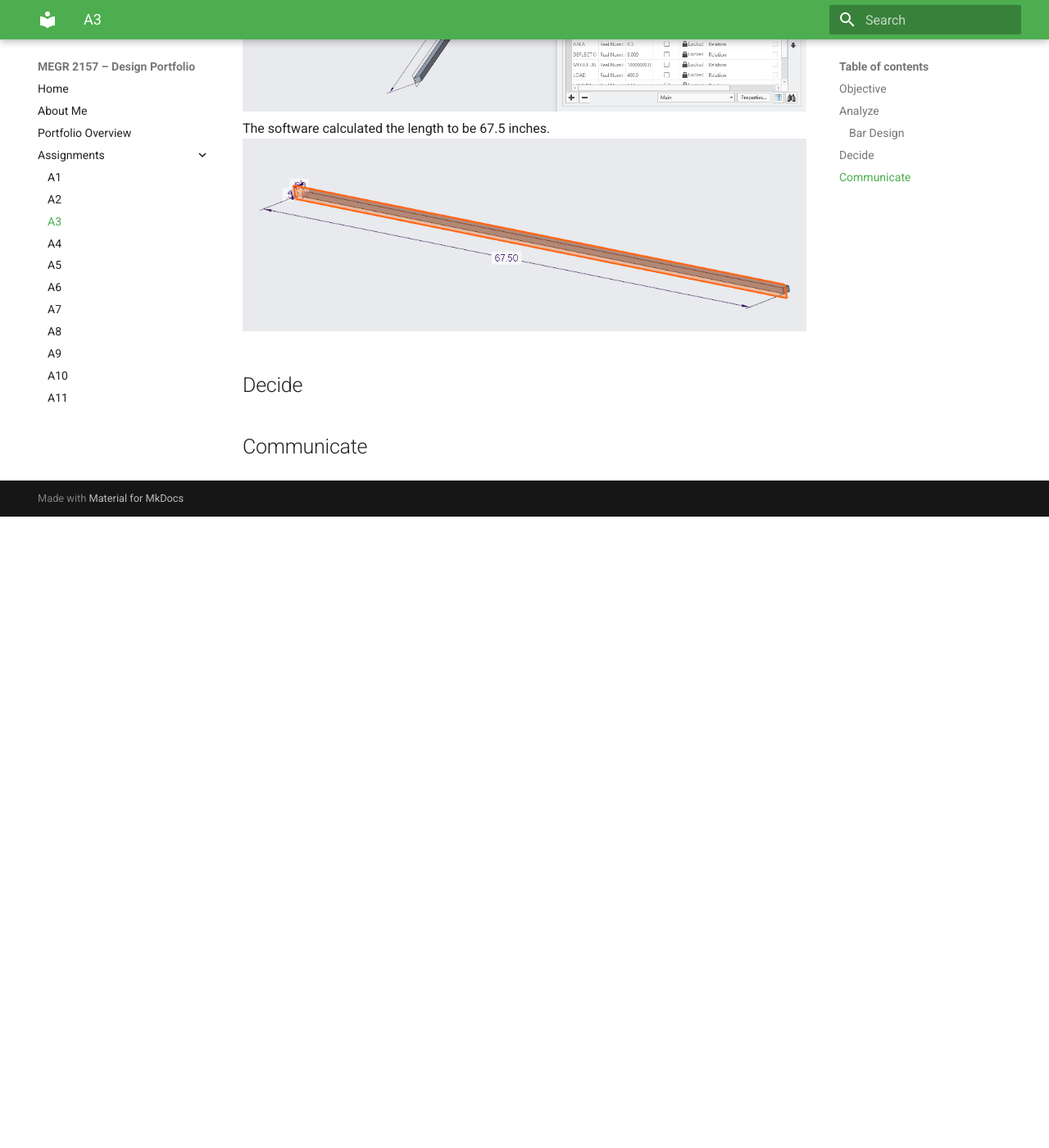
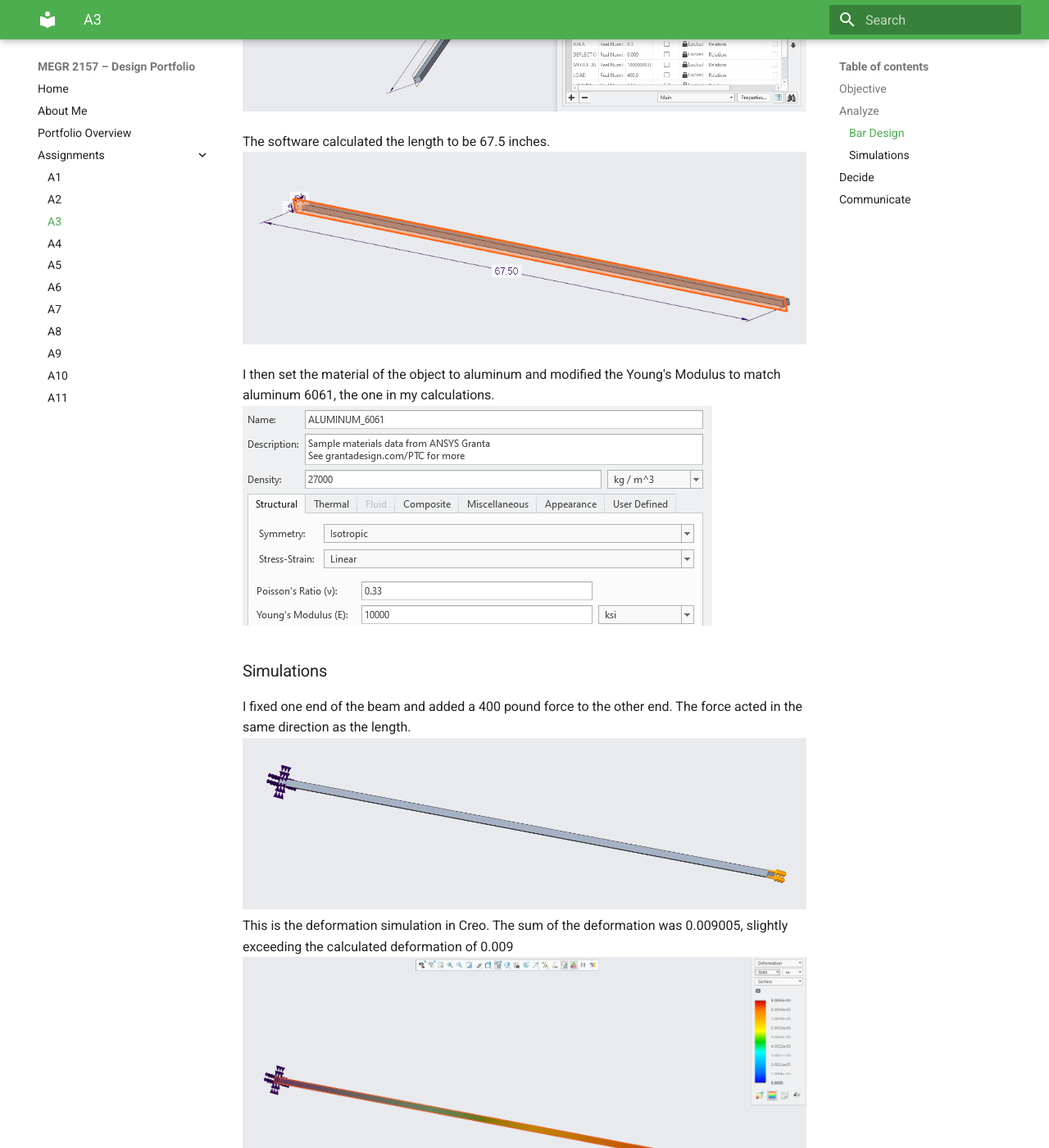
Before and after one commit to DillonK-spec/megr2157-portfolio, an MkDocs documentation site: the page built from docs/assignments/A03/index.md, in a window 1280 px wide and 1400 px high, scrolled down 1672 px. Shown: the whole window at 82% size. Built offline with MkDocs 1.6.1 and Material for MkDocs 9.7.7, drawn with Linux system fonts in a browser that asks for light colours; before the commit the page ends 2302 px from its top, so only the background shows below that; some of the changed text lies outside the part shown.

Commit message:
Update index.md

```diff
--- a/docs/assignments/A03/index.md
+++ b/docs/assignments/A03/index.md
@@ -13,9 +13,23 @@ The bar will be 0.5 inches wide and 0.6 inches tall, this makes the area 0.3 squ
 ![Area](creo1.PNG) <br>
 I couldn't figure how to change Creo's generated variables directly so I simply set them equal to named variables. The length of the bar will be determined based on the direct tension elongation equation.
 ![elongationequation](creo2.PNG) <br>
+
 The software calculated the length to be 67.5 inches.
 ![lengthcalculation](creo3.PNG) <br>
 
+I then set the material of the object to aluminum and modified the Young's Modulus to match aluminum 6061, the one in my calculations.
+![material](creo4_5.PNG) <br>
+
+
+### Simulations
+I fixed one end of the beam and added a 400 pound force to the other end. The force acted in the same direction as the length.
+![simulationsetup](creo4.PNG) <br>
+This is the deformation simulation in Creo. The sum of the deformation was 0.009005, slightly exceeding the calculated deformation of 0.009
+![deformation](creo5.PNG) <br>
+Here I ran the Von Mises stress simulation and it had a value of 1.5991 ksi.
+![VonMises](creo6.PNG) <br>
+The maximum stress calculated was 1.8491 ksi.
+![normalstress](creo7.PNG) <br>
 
 ## Decide
 
```
